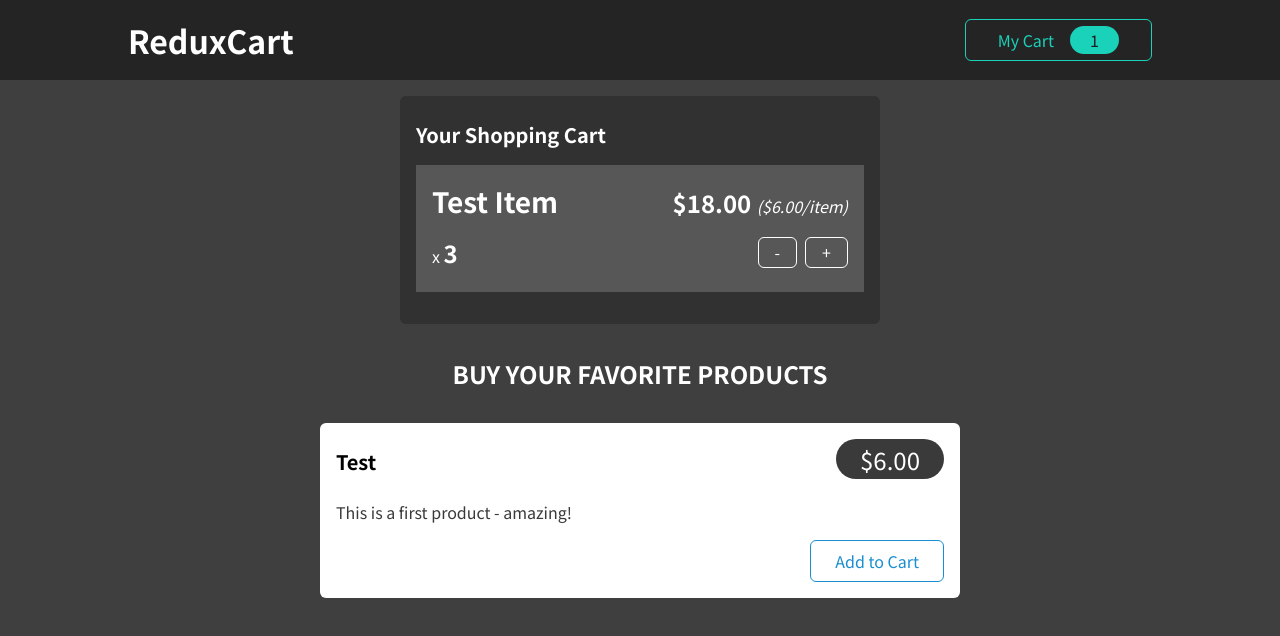
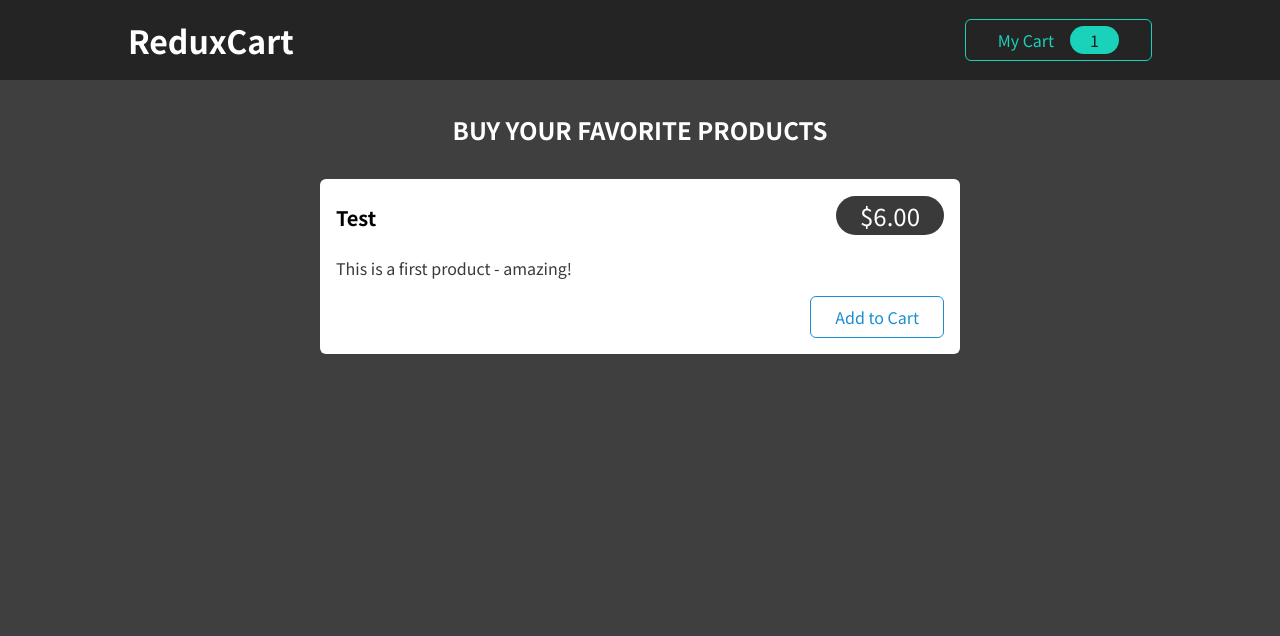
Before and after one commit to Akash007670/redux-projects, a React (Create React App) app in the folder shopping-cart-app/: page / in a window 1280 px wide. Shown: the top 636 px of the page. Built offline with nearby package versions, Linux system fonts and the light colour scheme.

Commit message:
conditionallly rendering cart

```diff
--- a/shopping-cart-app/src/App.js
+++ b/shopping-cart-app/src/App.js
@@ -1,11 +1,13 @@
-import Cart from './components/Cart/Cart';
-import Layout from './components/Layout/Layout';
-import Products from './components/Shop/Products';
+import Cart from "./components/Cart/Cart";
+import Layout from "./components/Layout/Layout";
+import Products from "./components/Shop/Products";
+import { useSelector } from "react-redux";
 
 function App() {
+  const showCart = useSelector((state) => state.toggle.cartIsVisible);
   return (
     <Layout>
-      <Cart />
+      {showCart && <Cart />}
       <Products />
     </Layout>
   );
```
